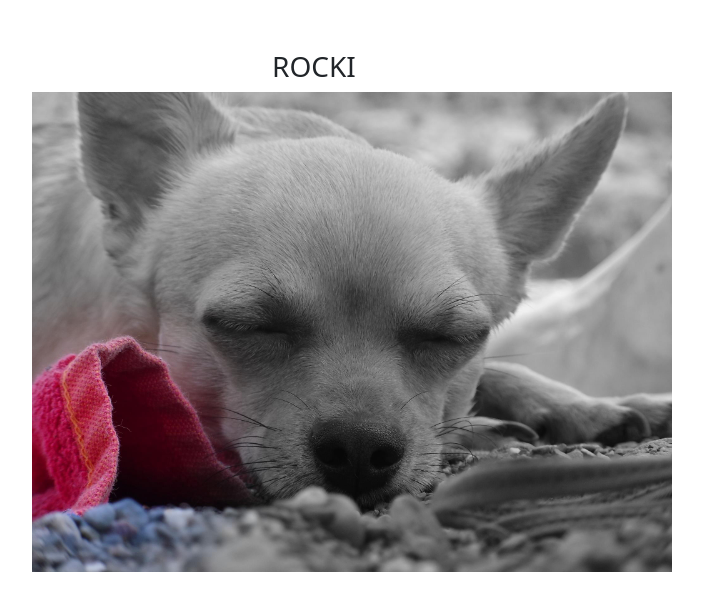
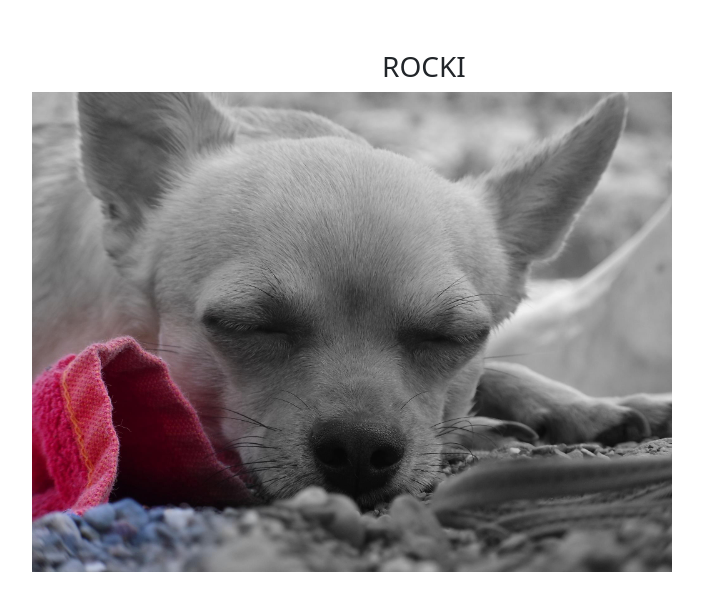
Before and after one commit to Minerva1922/ej_Bootstrap_proy, a plain HTML site: page index.html in a window 1280 px wide. Shown: the whole page, without its empty margins (268-971 px from the left). Drawn offline with nearby package versions, Linux system fonts and the light colour scheme.

Commit message:
respuestas en readme

```diff
--- a/styles.css
+++ b/styles.css
@@ -5,5 +5,5 @@
 }
 
 h3{
-margin-left: 240px;
+margin-left: 350px;
 }
```
Also changed, not shown: index.html (+1 -1 lines), 1 other file.
